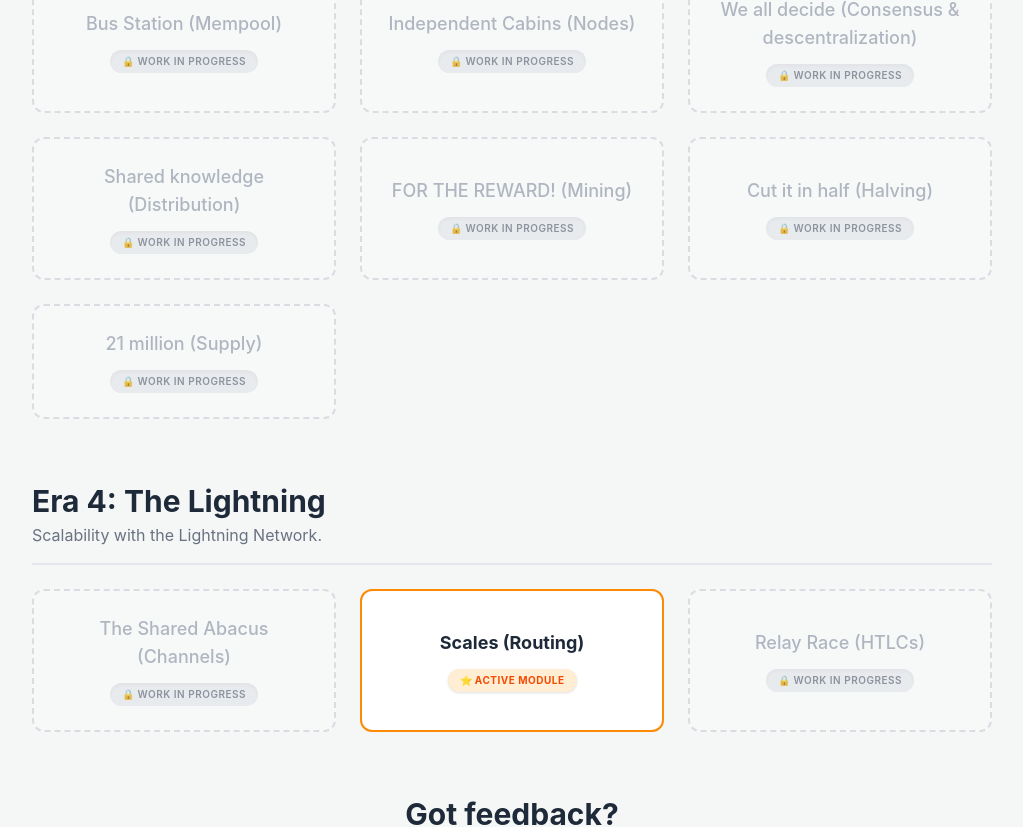
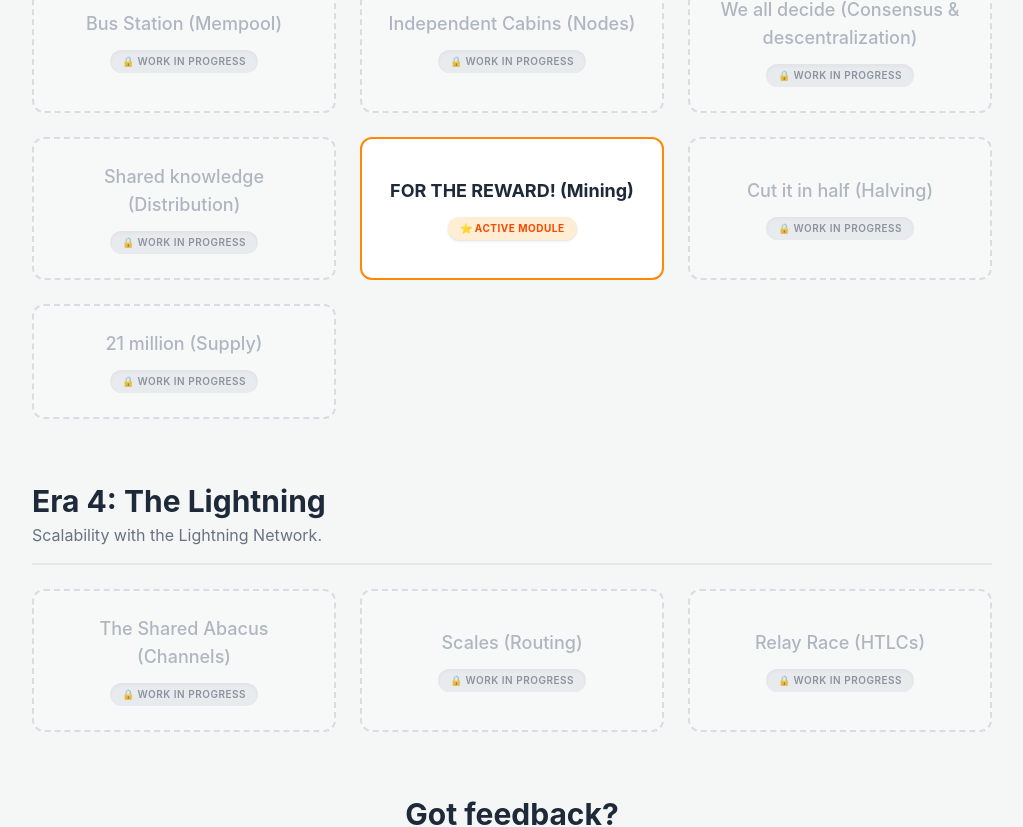
Before and after one commit to AlHqz/satlab-learning, a React (Vite) app in the folder frontend/: page /dashboard in a window 1280 px wide. Shown: the part 1244-2071 px from the top of the page, without its empty margins (256-1279 px from the left). Built offline with nearby package versions, Linux system fonts and the light colour scheme.

Commit message:
refactor: cleaning various files

```diff
--- a/frontend/index.html
+++ b/frontend/index.html
@@ -2,7 +2,7 @@
 <html lang="en">
   <head>
     <meta charset="UTF-8" />
-    <link rel="icon" type="image/svg+xml" href="/favicon.svg" />
+    <link rel="icon" type="image/svg+xml" href="./src/assets/brand-logos/satlab_logo.png"/>
     <meta name="viewport" content="width=device-width, initial-scale=1.0" />
     <title>SatLab - A Bitcoin Learning Playground</title>
   </head>
--- /dev/null
+++ b/frontend/src/components/layout/index.ts
@@ -0,0 +1,2 @@
+export { default as MainLayout } from './MainLayout';
+export { default as ActivityLayout } from './ActivityLayout';
--- /dev/null
+++ b/frontend/src/components/shared/Curriculum.tsx
@@ -0,0 +1,46 @@
+export const CURRICULUM = [
+  {
+    era: "Era 1: Prehistory",
+    description: "The problem of trust and barter.",
+    activities: [
+      { id: 1, title: "The Double Coincidence of Wants", isLocked: true },
+      { id: 2, title: "The Material Lab", isLocked: true },
+      { id: 3, title: "The Magic Printer", isLocked: true },
+      { id: 4, title: "The Cantillion Effect", isLocked: true},
+    ]
+  },
+  {
+    era: "Era 2: The Discovery",
+    description: "Cypherpunk tools and cryptography.",
+    activities: [
+      { id: 5, title: "The Crusher (Hashes)", isLocked: true },
+      { id: 6, title: "The Safe (Keys)", isLocked: true },
+      { id: 7, title: "The Needle Finder (PoW)", isLocked: true },
+    ]
+  },
+  {
+    era: "Era 3: The Sovereign Network",
+    description: "Bitcoin protocol and the P2P consensus.",
+    activities: [
+      { id: 8, title: "Just a page (Blocks)", isLocked: true },
+      { id: 9, title: "The Immutable Chain", isLocked: true },
+      { id: 10, title: "The exchange (Transactions)", isLocked: true },
+      { id: 11, title: "Bus Station (Mempool)", isLocked: true },
+      { id: 12, title: "Independent Cabins (Nodes)", isLocked: true },
+      { id: 13, title: "We all decide (Consensus & descentralization)", isLocked: true },
+      { id: 14, title: "Shared knowledge (Distribution)", isLocked: true },
+      { id: 15, title: "FOR THE REWARD! (Mining)", isLocked: false, path: "/temp" },
+      { id: 16, title: "Cut it in half (Halving)", isLocked: true },
+      { id: 17, title: "21 million (Supply)", isLocked: true},
+    ]
+  },
+  {
+    era: "Era 4: The Lightning",
+    description: "Scalability with the Lightning Network.",
+    activities: [
+      { id: 18, title: "The Shared Abacus (Channels)", isLocked: true },
+      { id: 19, title: "Scales (Routing)", isLocked: true },
+      { id: 20, title: "Relay Race (HTLCs)", isLocked: true },
+    ]
+  }
+];
--- a/frontend/src/pages/Dashboard.tsx
+++ b/frontend/src/pages/Dashboard.tsx
@@ -1,14 +1,14 @@
 import React from 'react';
 import { useNavigate } from 'react-router-dom';
-import ActivityCard from '../components/shared/ActivityCard.tsx';
-import Curriculum from '../components/Curriculum.tsx';
+import ActivityCard from '../components/shared/ActivityCard';
+import { CURRICULUM } from '../components/shared/Curriculum';
 
 export default function Dashboard() {
   const navigate = useNavigate();
   return (
     <div className="min-h-screen py-12 px-4 sm:px-6 lg:px-8 font-sans">
       <div className="max-w-7xl mx-auto text-center mb-16">
-        <h1 className="text-5xl font-extrabold text-gray-900 tracking-tight mb-4">
+        <h1 className="text-5xl font-extrabold text-slate-950 tracking-tight mb-4">
           SatLab <span className="text-orange-500">Playground</span>
         </h1>
         <p className="text-xl text-gray-600 max-w-2xl mx-auto">
@@ -17,7 +17,7 @@ export default function Dashboard() {
       </div>
 
       <div className="max-w-6xl mx-auto space-y-16">
-        {Curriculum.map((era, index) => (
+        {CURRICULUM.map((era, index) => (
           <div key={index} className="relative">
 
             <div className="mb-6 border-b-2 border-gray-200 pb-4">
@@ -51,7 +51,7 @@ export default function Dashboard() {
           </p>
           <button className='bg-orange-500 hover:bg-orange-700 py-5 px-10 transition-all duration-300 ease-in-out
             transform hover:-translate-y-1 hover:shadow-lg rounded-full'
-            onClick={() => window.open('mailto:satllab-learning@protonmail.com', '_blank')}>
+            onClick={() => window.open('mailto:satlab-learning@protonmail.com', '_blank')}>
               <span className='text-white font-bold'>Contact Us</span>
             </button>
         </div>
--- a/frontend/src/pages/Home.tsx
+++ b/frontend/src/pages/Home.tsx
@@ -1,5 +1,8 @@
 import React from 'react';
 import { useNavigate } from 'react-router-dom';
+import GitHubLogo from '../assets/brand-logos/github_logo.svg';
+import XLogo from '../assets/brand-logos/x_logo.png';
+import GeyserLogo from '../assets/brand-logos/geyser_logo.png';
 
 interface SocialLink {
   name: string;
@@ -12,19 +15,19 @@ const socialLinks: SocialLink[] = [
   {
     name: 'GitHub',
     url: 'https://github.com/AlHqz/satlab-learning',
-    icon: <img src="./src/assets/brand-logos/github_logo.svg" alt="GitHub" className="w-6 h-6" />,
+    icon: <img src={GitHubLogo} alt="GitHub" className="w-6 h-6" />,
     colorClass: 'hover:bg-gray-200 dark:hover:bg-gray-800',
   },
   {
     name: 'Twitter / X',
     url: 'https://x.com/satlab_learning',
-    icon: <img src="./src/assets/brand-logos/x_logo.png" alt="Twitter" className="w-6 h-6" />,
+    icon: <img src={XLogo} alt="Twitter" className="w-6 h-6" />,
     colorClass: 'hover:bg-sky-50 dark:hover:bg-sky-900/30',
   },
   {
     name: 'GeyserFund',
     url: 'https://geyser.fund/hero/satlablearning',
-    icon: <img src="./src/assets/brand-logos/geyser_logo.png" alt="GeyserFund" className="w-20 h-8" />,
+    icon: <img src={GeyserLogo} alt="GeyserFund" className="w-20 h-8" />,
     colorClass: 'hover:bg-green-50 dark:hover:bg-green-900/30',
   }
 ];
@@ -33,8 +36,8 @@ export default function Home() {
   const navigate = useNavigate();
   return (
     <div className="min-h-screen py-12 px-4 sm:px-6 lg:px-8 font-sans">
-      <div className="max-w-7xl mx-auto text-center mb-16">
-        <h1 className="text-5xl font-extrabold text-gray-900 tracking-tight mb-4">
+      <div className="max-w-7xl mx-auto text-center mb-10">
+        <h1 className="text-5xl font-extrabold text-slate-950 tracking-tight mb-4">
           SatLab <span className="text-orange-500">Playground</span>
         </h1>
         <p className="text-xl text-gray-600 max-w-2xl mx-auto">
@@ -42,7 +45,7 @@ export default function Home() {
         </p>
       </div>
       <div className="max-w-6xl mx-auto">
-        <div className="max-w-7xl mx-auto text-center mb-16 space-y-4">
+        <div className="max-w-4xl mx-auto text-center mb-16 space-y-4">
           <h2 className="text-3xl font-bold text-gray-800">Welcome!</h2>
           <p className="text-gray-500 mt-1 leading-relaxed">
             First of all, thank you for taking your time to take a look at this project!
@@ -51,13 +54,13 @@ export default function Home() {
             problems and how <span className='font-bold'>Bitcoin</span> works to solve them, and the best part, in a <span className='font-bold'>fun and engaging way</span>.
           </p>
           <p className="text-gray-500 mt-1 leading-relaxed">
-            This is a solo project that, with your valuable help, will grow into a fully scalable and modular <span className='font-bold'>open-source learning platform</span> for Bitcoin.
+            With your valuable help, this will grow into a fully scalable and modular <span className='font-bold'>open-source learning platform</span> for Bitcoin.
           </p>
           <p className="text-gray-500 mt-1 leading-relaxed">
             If you want to know more about the project, contribute, or just want to say hi, you can find more info on <span className='font-bold'>X</span> and <span className='font-bold'>GeyserFund</span>. And if you want to take a look at the code, feel free to check our repo on <span className='font-bold'>GitHub</span>.
           </p>
           <button
-                  className='bg-orange-500 hover:bg-orange-700 py-5 px-10 transition-all duration-300 ease-in-out
+                  className='bg-orange-500 hover:bg-orange-700 mt-6 mb-6 py-5 px-10 transition-all duration-300 ease-in-out
                   transform hover:-translate-y-1 hover:shadow-lg rounded-full'
                   onClick={() => navigate('/dashboard')}>
             <span className='text-white font-bold'>Start Exploring</span>
--- /dev/null
+++ b/frontend/src/pages/index.ts
@@ -0,0 +1,2 @@
+export {default as Home} from './Home.tsx';
+export {default as Dashboard} from './Dashboard.tsx';
--- a/frontend/vite.config.ts
+++ b/frontend/vite.config.ts
@@ -8,7 +8,7 @@ export default defineConfig({
     tailwindcss(),
   ],
   optimizeDeps: {
-    include: ['lucide-react']
+    include: ['lucide-react', 'react', 'react-dom', 'react-router-dom']
   },
   server: {
     host: true,
```
